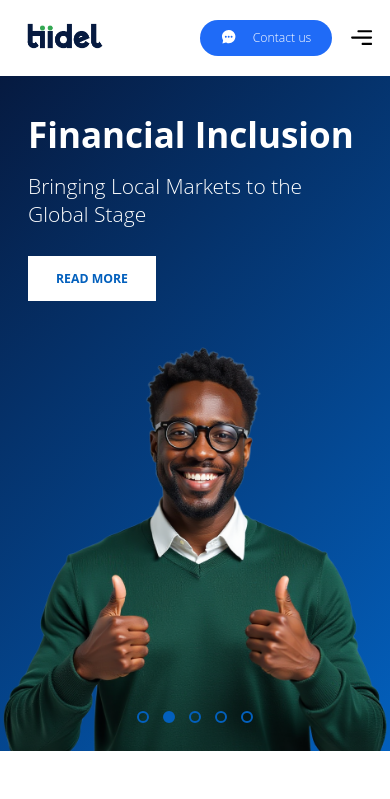
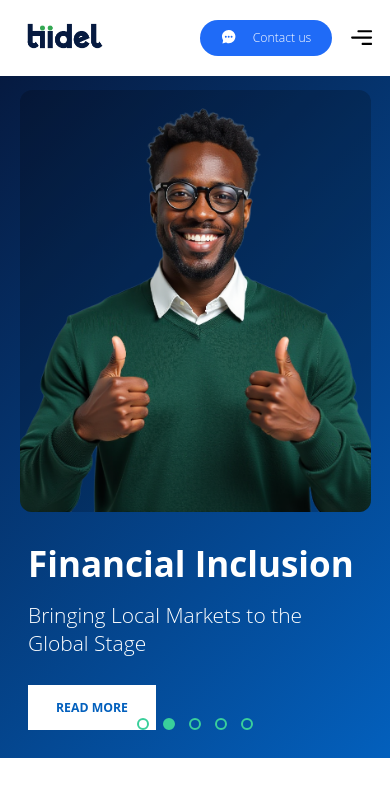
Before and after one commit to tiidel/tiidel_web, a React (Create React App) app: page / in a window 390 px wide. Shown: the top 799 px of the page. Built offline with nearby package versions, Linux system fonts and the light colour scheme; no server answers.

Commit message:
feat:: finished nothing

```diff
--- a/src/home/home.css
+++ b/src/home/home.css
@@ -28,14 +28,14 @@
   width: 12px;
   height: 12px;
   border-radius: 50%;
-  border: 2px solid #0360bd;
+  border: 2px solid #3acf9b;
   background: transparent;
   cursor: pointer;
   transition: background-color 0.3s ease;
 }
 
 .nav-dot.active {
-  background: var(--main-color);
+  background: #3acf9b;
 }
 
 .text-content {
@@ -173,7 +173,15 @@
   .hero-content {
     grid-template-columns: 1fr;
     display: flex;
-    flex-direction: column-reverse;
+    flex-direction: column;
+  }
+
+  .hero-content .image-content {
+    width: 90%;
+    margin: auto;
+    border-radius: 12px;
+    background: #0003;
+    margin-top: 1rem;
   }
 
   .image-content {
```
